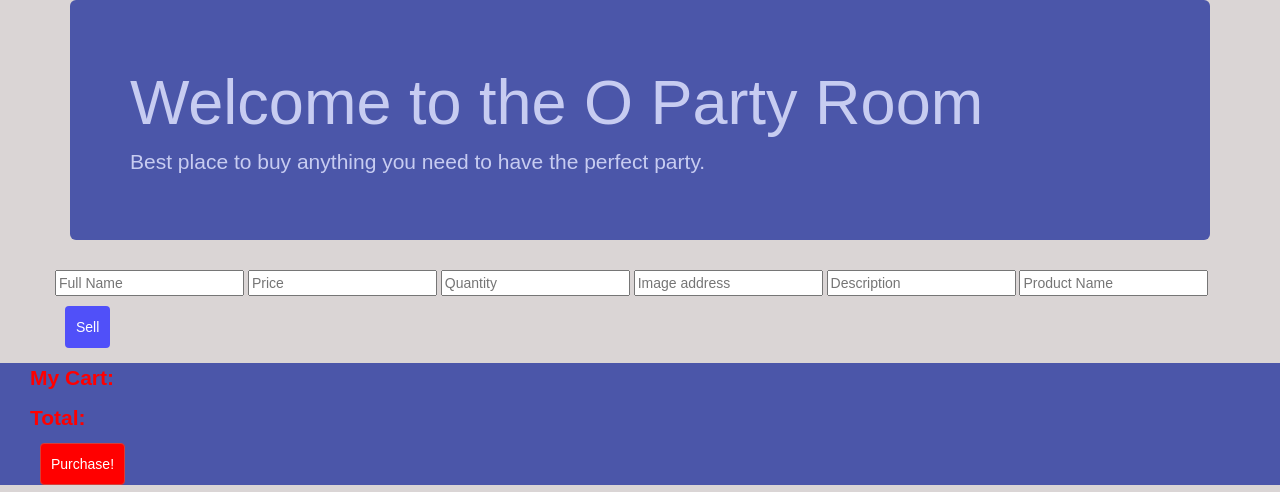
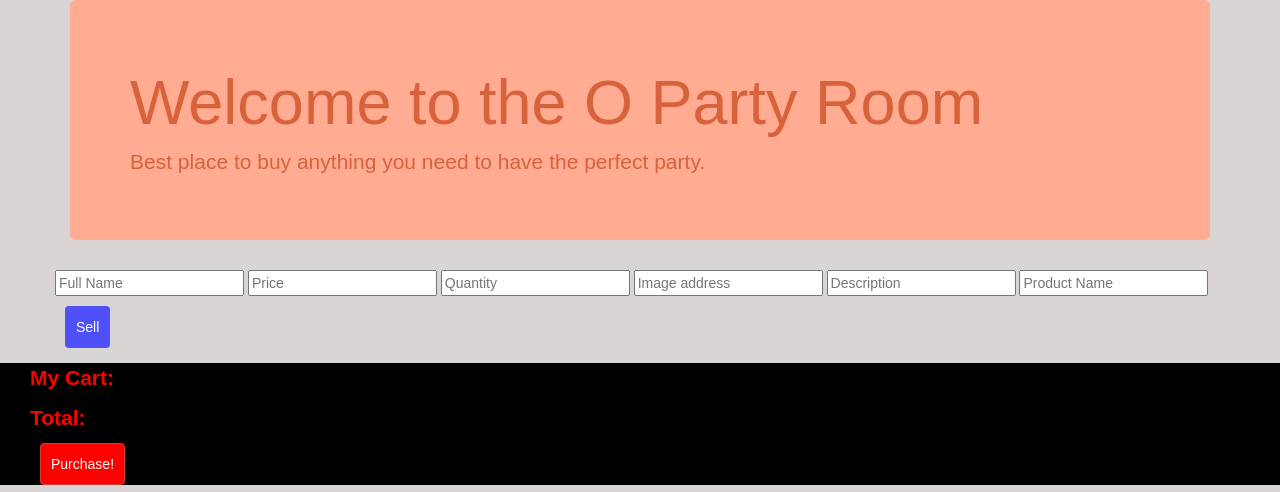
Before and after one commit to OQuinonez/Front-End-Project, a plain HTML site: page index.html in a window 1280 px wide. Shown: the top 492 px of the page. Drawn offline with nearby package versions, Linux system fonts and the light colour scheme.

Commit message:
Changed the background color of the nav bar, and the jumbotron

```diff
--- a/style.css
+++ b/style.css
@@ -14,8 +14,8 @@
 }
 
 .jumbotron {
-    background-color: rgb(75, 86, 169);
-    color: rgb(199, 204, 241);
+    background-color: rgb(255, 172, 146);
+    color: rgb(216, 98, 60);
 }
 
 .warning {
@@ -65,7 +65,7 @@ img {
 }
 
 .container-fluid {
-    background-color: rgb(75, 86, 169);
+    background-color: rgb(0, 0, 0);
     color: rgb(199, 204, 241);
 }
 
```
